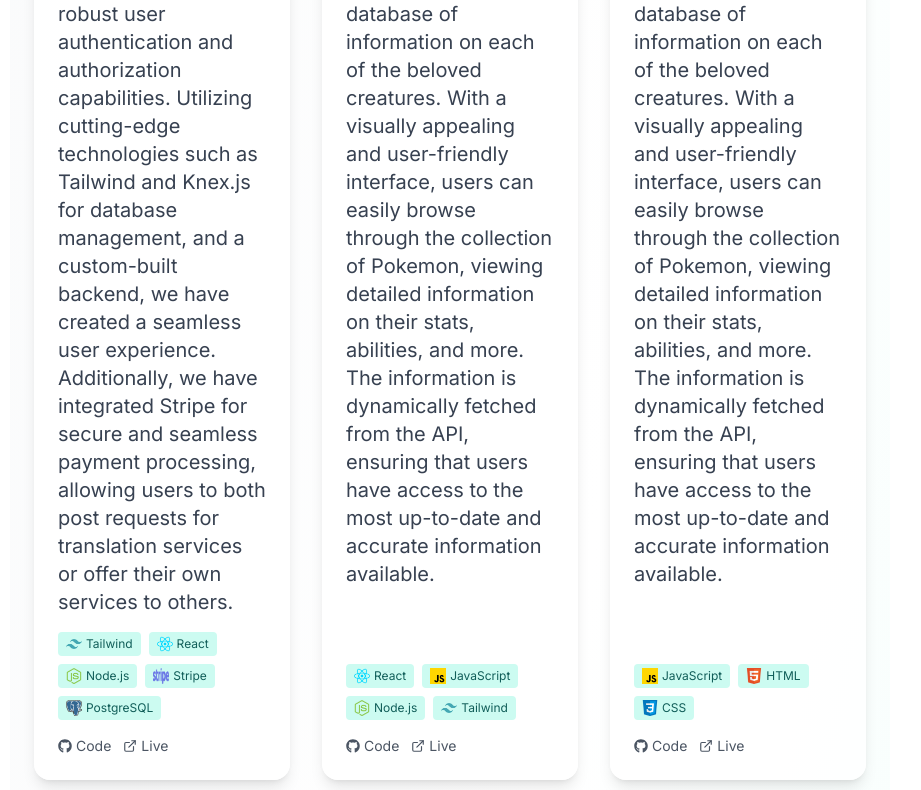
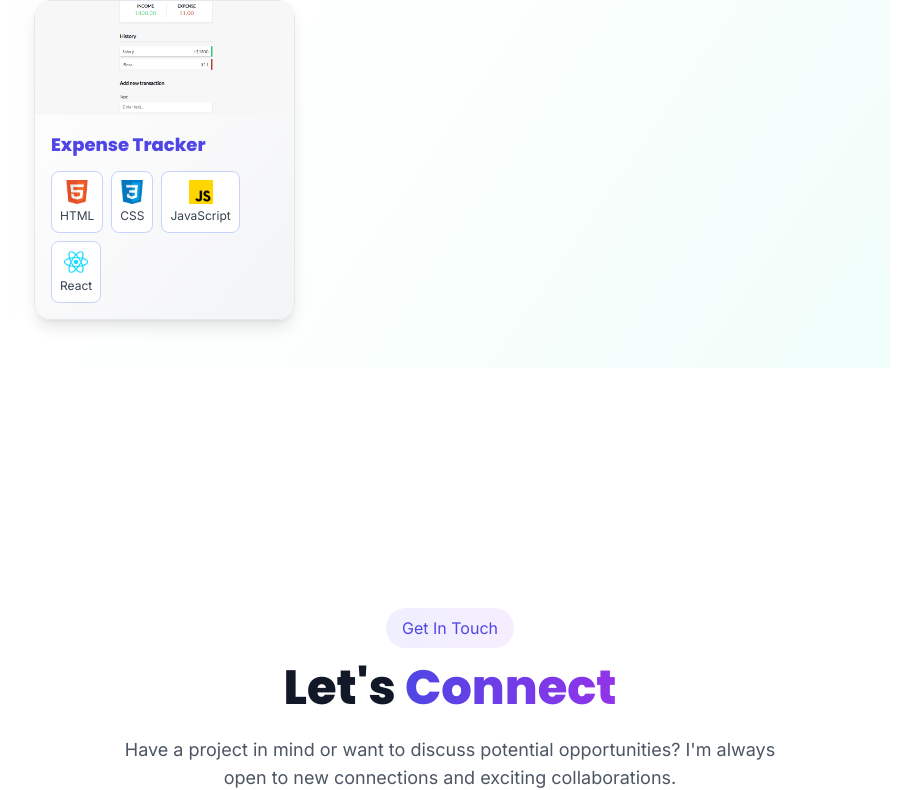
Before and after one commit to Quantumminded/my-portfolio, a Next.js app: page / in a window 1280 px wide. Shown: the part 6651-7441 px from the top of the page, without its empty margins (190-1111 px from the left). Built offline with nearby package versions, Linux system fonts and the light colour scheme.

Commit message:
project new cards

```diff
--- a/components/Portfolio2.jsx
+++ b/components/Portfolio2.jsx
@@ -20,49 +20,86 @@ const Portfolio2 = () => {
           My Projects
         </motion.h2>
         <p className="text-lg text-gray-600 dark:text-gray-300 mb-10 text-center max-w-2xl">A curated selection of my latest work, built with modern technologies and a passion for great user experiences.</p>
-        <div className="grid grid-cols-1 sm:grid-cols-2 md:grid-cols-3 gap-8">
+        <div className="grid grid-cols-1 sm:grid-cols-2 lg:grid-cols-3 gap-6 w-full">
           {exploreWorlds.map((project, idx) => (
-            <motion.div
-              key={project.title}
-              initial={{ opacity: 0, y: 30 }}
-              whileInView={{ opacity: 1, y: 0 }}
-              viewport={{ once: true }}
-              transition={{ duration: 0.6, delay: idx * 0.1 }}
-              whileHover={{ scale: 1.04, boxShadow: "0 8px 32px rgba(255,101,132,0.15)" }}
-              className="bg-white/90 dark:bg-gray-800/90 rounded-2xl shadow-lg overflow-hidden transition-all duration-300 flex flex-col"
+            <div
+              key={project.id}
+              className="group relative h-80 [perspective:1000px]"
             >
-              <div className="relative group">
-                <img src={project.imgUrl} alt={project.title} className="w-full h-56 object-cover group-hover:scale-105 transition-transform duration-300" />
-                <div className="absolute top-4 right-4 flex gap-2 opacity-0 group-hover:opacity-100 transition-opacity">
-                  <a href={project.git} target="_blank" rel="noopener noreferrer" className="bg-gray-900 bg-opacity-80 hover:bg-teal-500 text-white p-2 rounded-full">
-                    <FaGithub size={20} />
-                  </a>
-                  <a href={project.url} target="_blank" rel="noopener noreferrer" className="bg-gray-900 bg-opacity-80 hover:bg-teal-500 text-white p-2 rounded-full">
-                    <FiExternalLink size={20} />
-                  </a>
+              <div className="relative w-full h-full transition-all duration-700 [transform-style:preserve-3d] group-hover:[transform:rotateY(180deg)]">
+                {/* Front Side - Image, Title, and Tech Stack */}
+                <div className="absolute inset-0 [backface-visibility:hidden] rounded-2xl overflow-hidden shadow-lg">
+                  <div className="relative w-full h-full bg-gradient-to-br from-white to-gray-100 dark:from-gray-800 dark:to-gray-900 rounded-2xl flex flex-col border border-gray-200 dark:border-gray-700">
+                    {/* Project image */}
+                    <div className="relative w-full h-3/5 overflow-hidden">
+                      <img
+                        src={project.imgUrl}
+                        alt={project.title}
+                        className="w-full h-full object-cover"
+                      />
+                    </div>
+
+                    {/* Content */}
+                    <div className="flex-1 flex flex-col p-4">
+                      <h3 className="font-bold text-indigo-600 dark:text-indigo-400 text-lg mb-3">
+                        {project.title}
+                      </h3>
+
+                      {/* Tech stack icons */}
+                      <div className="mt-auto">
+                        <div className="flex flex-wrap gap-2">
+                          {project.stack.map((tech, idx) => (
+                            <div
+                              key={idx}
+                              className="flex flex-col items-center justify-center bg-white dark:bg-gray-700/50 p-2 rounded-lg border border-indigo-200 dark:border-gray-600"
+                              title={tech.name}
+                            >
+                              <img src={tech.imgUrl} alt={tech.name} className="w-6 h-6 object-contain mb-1" />
+                              <span className="text-xs text-gray-700 dark:text-gray-300">{tech.name}</span>
+                            </div>
+                          ))}
+                        </div>
+                      </div>
+                    </div>
+                  </div>
+                </div>
+
+                {/* Back Side - Description and Links */}
+                <div className="absolute inset-0 [backface-visibility:hidden] rounded-2xl overflow-hidden shadow-lg [transform:rotateY(180deg)] bg-gradient-to-br from-indigo-50 to-teal-50 dark:from-gray-800 dark:to-gray-900">
+                  <div className="relative w-full h-full rounded-2xl flex flex-col p-5 border border-indigo-200 dark:border-gray-700">
+                    <h3 className="font-bold text-indigo-600 dark:text-indigo-400 text-xl mb-3">
+                      {project.title}
+                    </h3>
+
+                    <div className="flex-1 overflow-y-auto pr-2 mb-4">
+                      <p className="text-gray-700 dark:text-gray-300 text-sm">
+                        {project.description}
+                      </p>
+                    </div>
+
+                    {/* Action buttons */}
+                    <div className="mt-auto flex gap-3">
+                      <a
+                        href={project.git}
+                        target="_blank"
+                        rel="noopener noreferrer"
+                        className="flex items-center justify-center gap-2 bg-indigo-600 hover:bg-indigo-700 text-white p-2 rounded-lg text-sm font-medium transition-colors duration-300 flex-1"
+                      >
+                        <FaGithub size={16} /> GitHub
+                      </a>
+                      <a
+                        href={project.url}
+                        target="_blank"
+                        rel="noopener noreferrer"
+                        className="flex items-center justify-center gap-2 bg-teal-600 hover:bg-teal-700 text-white p-2 rounded-lg text-sm font-medium transition-colors duration-300 flex-1"
+                      >
+                        <FiExternalLink size={16} /> Live Demo
+                      </a>
+                    </div>
+                  </div>
                 </div>
               </div>
-              <div className="flex-1 flex flex-col p-6">
-                <h3 className="h3 font-bold text-indigo-600 dark:text-indigo-400 mb-2">{project.title}</h3>
-                <p className="p text-gray-700 dark:text-gray-200 mb-4 flex-1">{project.description}</p>
-                <div className="flex flex-wrap gap-2 mb-4">
-                  {project.stack.map((tech, idx) => (
-                    <span key={idx} className="flex items-center gap-1 bg-teal-100 dark:bg-teal-900 text-teal-800 dark:text-teal-200 px-2 py-1 rounded text-xs font-medium">
-                      <img src={tech.imgUrl} alt={tech.name} className="w-4 h-4" />
-                      {tech.name}
-                    </span>
-                  ))}
-                </div>
-                <div className="mt-auto flex gap-3">
-                  <a href={project.git} target="_blank" rel="noopener noreferrer" className="flex items-center gap-1 text-gray-600 dark:text-gray-300 hover:text-teal-600 dark:hover:text-teal-400 font-medium text-sm">
-                    <FaGithub /> <span>Code</span>
-                  </a>
-                  <a href={project.url} target="_blank" rel="noopener noreferrer" className="flex items-center gap-1 text-gray-600 dark:text-gray-300 hover:text-teal-600 dark:hover:text-teal-400 font-medium text-sm">
-                    <FiExternalLink /> <span>Live</span>
-                  </a>
-                </div>
-              </div>
-            </motion.div>
+            </div>
           ))}
         </div>
       </div>
```
